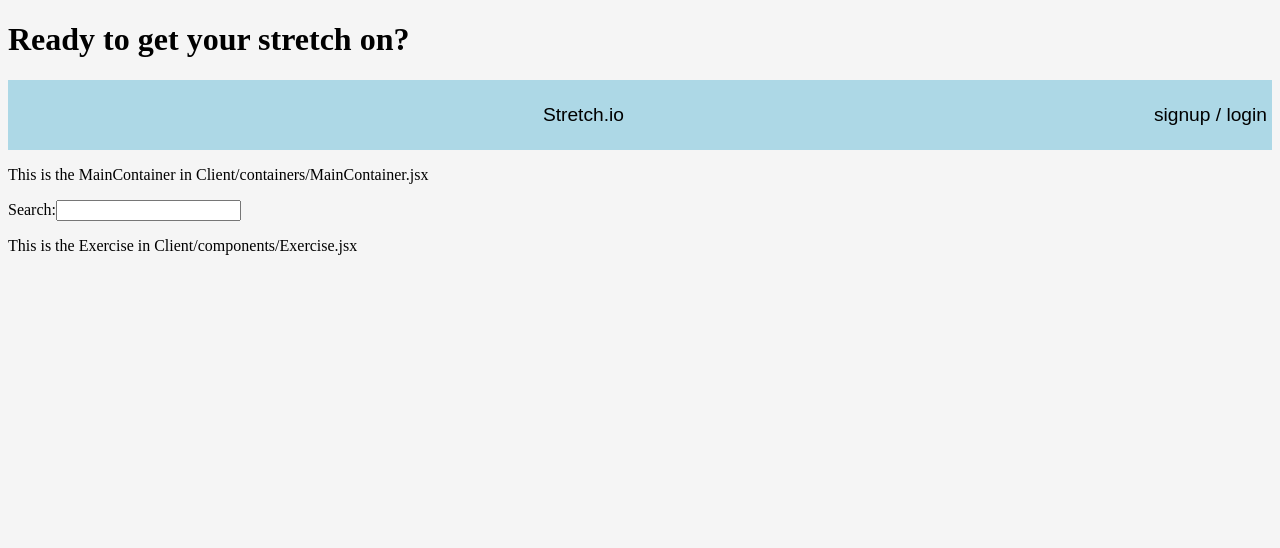
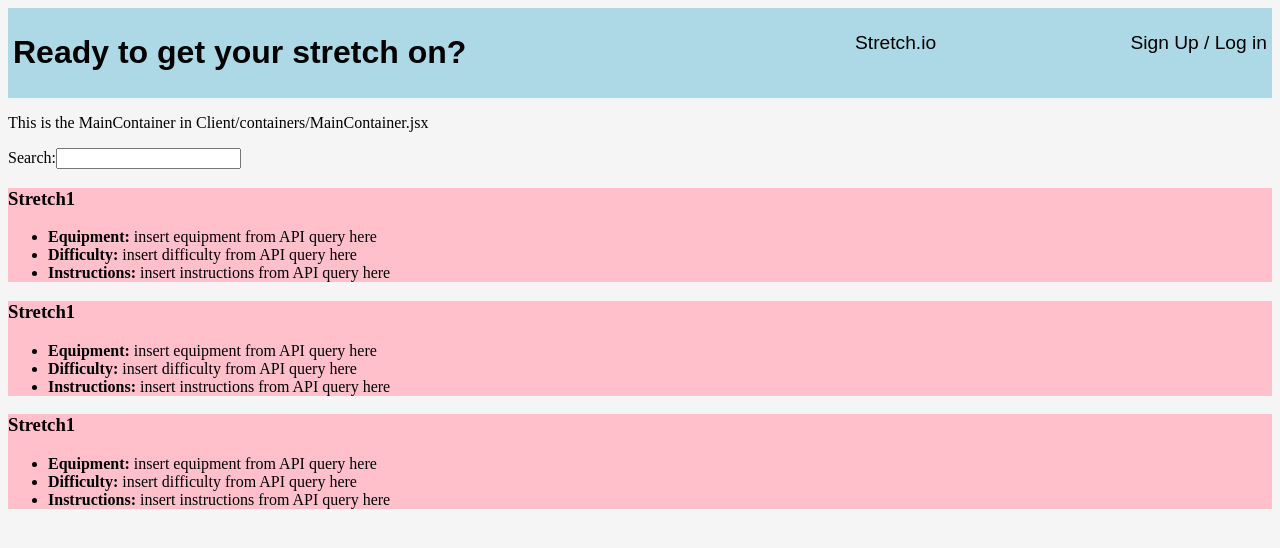
Before and after one commit to Stretchly/Stretch.io, a React app: page / in a window 1280 px wide. Shown: the top 548 px of the page. Built offline with nearby package versions, Linux system fonts and the light colour scheme.

Commit message:
fleshing out frontend

```diff
--- a/Client/components/Exercise.jsx
+++ /dev/null
@@ -1,10 +0,0 @@
-import React from 'react';
-
-const Exercise = () => {
-    // insert any logic for the Exercise here
-    return (
-        <div>
-            <p>This is the Exercise in Client/components/Exercise.jsx</p>
-        </div>)
-}
-export default Exercise;
--- /dev/null
+++ b/Client/components/Stretch.jsx
@@ -0,0 +1,23 @@
+import React from 'react';
+
+const Stretch = (props) => {
+  // insert any logic for the Stretch here
+  // return stretch component with passed-in props from query to server
+  return (
+    <div className='stretchComp'>
+      <h3>{props.name}</h3>
+      <ul>
+        <li>
+          <strong>Equipment:</strong> {props.equipment}
+        </li>
+        <li>
+          <strong>Difficulty:</strong> {props.difficulty}
+        </li>
+        <li>
+          <strong>Instructions:</strong> {props.instructions}
+        </li>
+      </ul>
+    </div>
+  );
+};
+export default Stretch;
--- a/Client/containers/HeaderContainer.jsx
+++ b/Client/containers/HeaderContainer.jsx
@@ -1,21 +1,26 @@
 import React from 'react';
 import '../styles.css';
 
-{/* This is the HeaderContainer in Client/containers/HeaderContainer.jsx */ }
+{
+  /* This is the HeaderContainer in Client/containers/HeaderContainer.jsx */
+}
 
 const HeaderContainer = () => {
   // insert any logic for the HeaderContainer here
   return (
-        <div id="navBar">
-            <div id="flex-item"></div>
-            <div id="flex-item">
+    <div id='navBar'>
+      <header>
+        <h1>Ready to get your stretch on?</h1>
+      </header>
+      <div id='flex-item'></div>
+      <div id='flex-item'>
         <p>Stretch.io</p>
       </div>
-            <div id="flex-item">
-                <p>signup / login</p>
+      <div id='flex-item'>
+        <p>Sign Up / Log in</p>
       </div>
     </div>
-    )
-}
+  );
+};
 
 export default HeaderContainer;
--- a/Client/containers/MainContainer.jsx
+++ b/Client/containers/MainContainer.jsx
@@ -1,22 +1,52 @@
 import React from 'react';
-import Exercise from '../components/Exercise.jsx';
+import Stretch from '../components/Stretch.jsx';
 
 const MainContainer = () => {
+  // stretchesFromAPI is an array that holds a series of objects, where each object is a stretch we have pulled from our query to our server
+  let stretchesFromAPI = [{}, {}, {}];
+  // stretchFetch is an async func that accepts as a param a muscle from user input in search bar
+  const stretchFetch = async (muscle) => {
+    try {
+      const response = await fetch(
+        `/API/exercises?muscle=${muscle}&type=stretching`
+      );
+      stretchesFromAPI = await response.json();
+      redirect('/');
+      return;
+    } catch (err) {
+      console.log('Error from stretchFetch in MainContainer.jsx');
+    }
+  };
+
+  // init stretchComponents as empty arr, this will store Stretch components before rendering
+  const stretchComponents = [];
+  // if stretchesFromAPI is not undefined/null, iterate through stretchesFromAPI and push a new TaskRow component with id and key properties
+  if (stretchesFromAPI) {
+    stretchesFromAPI.forEach((task) => {
+      stretchComponents.push(
+        <Stretch
+          name={'Stretch1'}
+          equipment={'insert equipment from API query here'}
+          difficulty={'insert difficulty from API query here'}
+          instructions={'insert instructions from API query here'}
+        ></Stretch>
+      );
+    });
+  }
   // insert any logic for the MainContainer here, including (potentially):
-  //
   return (
-  <div>
-    {/* this p tag just helps us see where this MainContainer is being rendered */}
-    <p>This is the MainContainer in Client/containers/MainContainer.jsx</p>
-    {/* insert search bar here (input textbox and submit button) */}
-    <label name="searchBar">
+    <div>
+      {/* this p tag just helps us see where this MainContainer is being rendered */}
+      <p>This is the MainContainer in Client/containers/MainContainer.jsx</p>
+      {/* insert search bar here (input textbox and submit button) */}
+      <label name='searchBar'>
         Search:
-        <input id="searchQ" />
-    </label>
+        <input id='searchQ' />
+      </label>
 
-
-    {/* Exercises are individual search results from query to database/API */}
-    <Exercise/>
-  </div>)
-}
+      {/* Stretch are individual search results from query to database/API */}
+      {stretchComponents}
+    </div>
+  );
+};
 export default MainContainer;
--- a/Client/index.html
+++ b/Client/index.html
@@ -7,12 +7,9 @@
     <meta http-equiv="X-UA-Compatible" content="ie=edge" />
     <!-- the title is what is displayed on tab header -->
     <title>Get stretching</title>
-        <link type="stylesheet" src="./signup-login.css">
+    <link type="stylesheet" src="./styles.css" />
   </head>
   <body>
-    <header>
-      <h1>Ready to get your stretch on?</h1>
-    </header>
     <div id="app"></div>
   </body>
 </html>
--- a/Client/styles.css
+++ b/Client/styles.css
@@ -7,7 +7,7 @@ body {
   justify-content: space-between;
   background-color: lightblue;
   font-family: Arial, Helvetica, sans-serif;
-    margin:0px;
+  margin: 0px;
   padding: 5px;
 }
 
@@ -15,3 +15,7 @@ body {
   display: flex;
   font-size: larger;
 }
+
+.stretchComp {
+  background-color: pink;
+}
```
Lines whose indentation alone changed are shown as unchanged.
